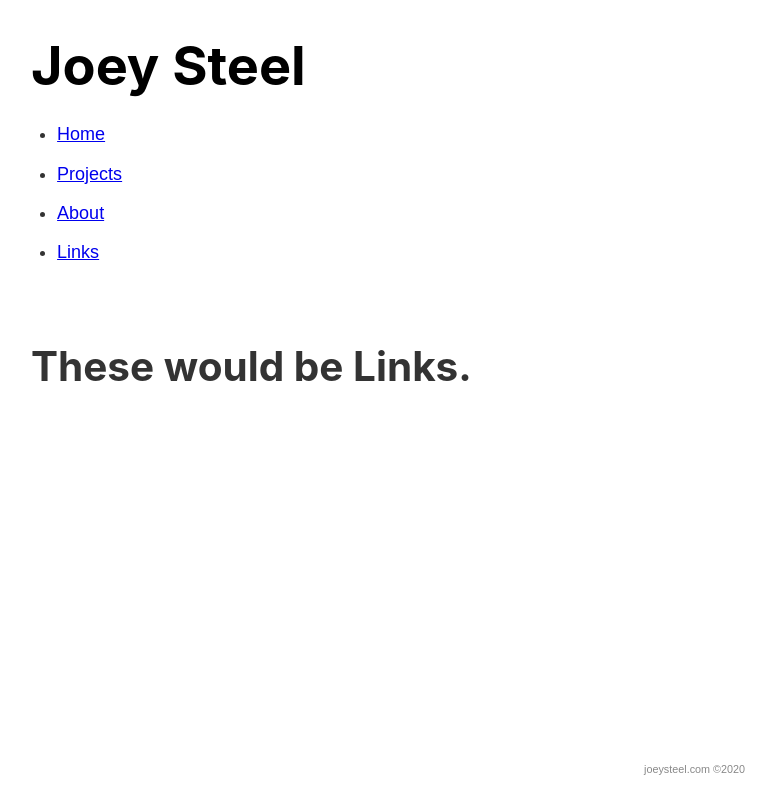
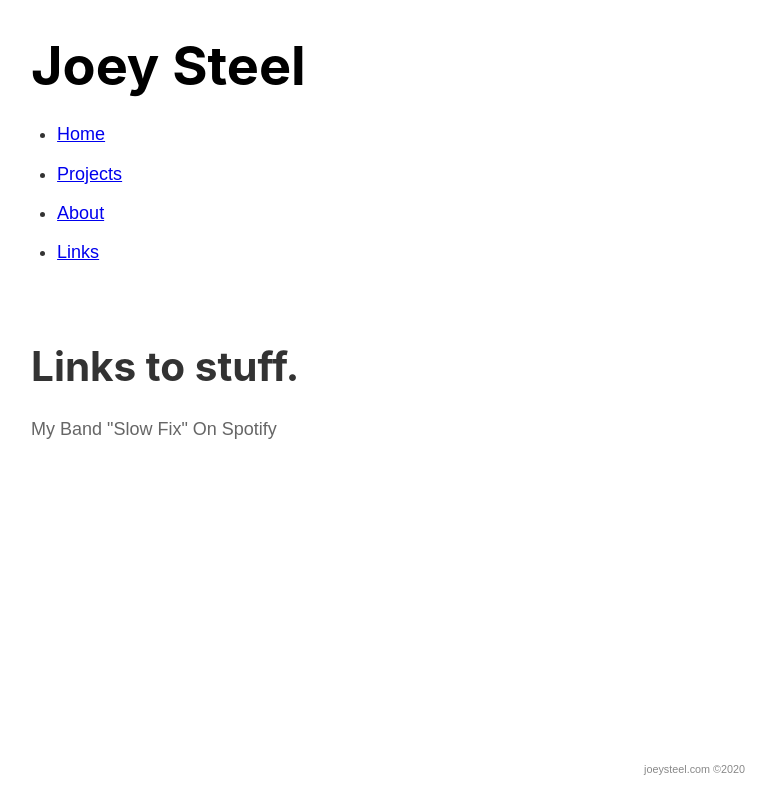
Before and after one commit to SteelMasterJ/joeysteel2020portfolio, a Gatsby site: page /links in a window 1280 px wide. Shown: the whole page, without its empty margins (252-1028 px from the left). Built offline with nearby package versions, Linux system fonts and the light colour scheme; Gatsby itself is replaced by a stand-in of ours.

Commit message:
Added Link

```diff
--- a/src/pages/links.js
+++ b/src/pages/links.js
@@ -4,7 +4,8 @@ import Layout from '../components/layout'
 const LinksPage = () => {
     return (
         <Layout>
-          <h1>These would be Links.</h1>
+          <h1>Links to stuff.</h1>
+          <a href="https://open.spotify.com/artist/4cncWMR1Es6HRLdr2rSW9e" rel="noreferrer" target="_blank" className="link-style">My Band "Slow Fix" On Spotify</a>
         </Layout>
     )
 }
--- a/src/styles/index.scss
+++ b/src/styles/index.scss
@@ -695,3 +695,12 @@ html {
         grid-template-columns: auto;
     }
   }
+
+  .link-style {
+    text-decoration: none;
+    color: #666;
+  }
+
+  .link-style:hover {
+    color: purple;
+  }
```
